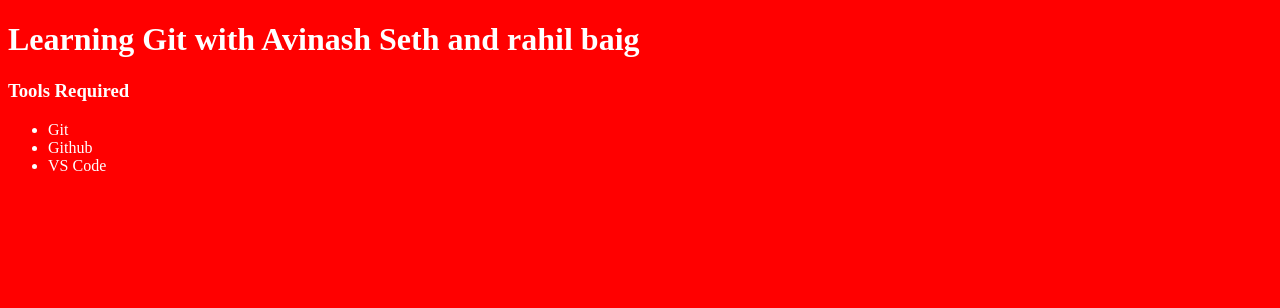
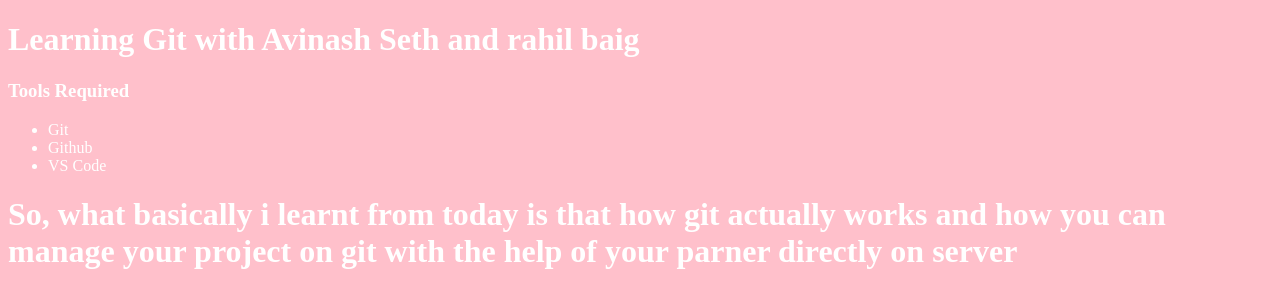
Before and after one commit to avinashseth/learning-git-now, a plain HTML site: page index.html in a window 1280 px wide. Drawn offline with Linux system fonts and the light colour scheme.

Commit message:
added todays learning

```diff
--- a/index.html
+++ b/index.html
@@ -7,7 +7,7 @@
     <title>Learning Git with Avinash and rahil baig</title>
     <style>
         body {
-            background: red;
+            background: pink;
             color: white
         }
     </style>
@@ -20,5 +20,7 @@
         <li>Github</li>
         <li>VS Code</li>
     </ul>
+	<h1> So, what basically i learnt from today is that how git actually works and how you can manage your project on git with the help of your
+	parner directly on server </h1>
 </body>
 </html>
```
